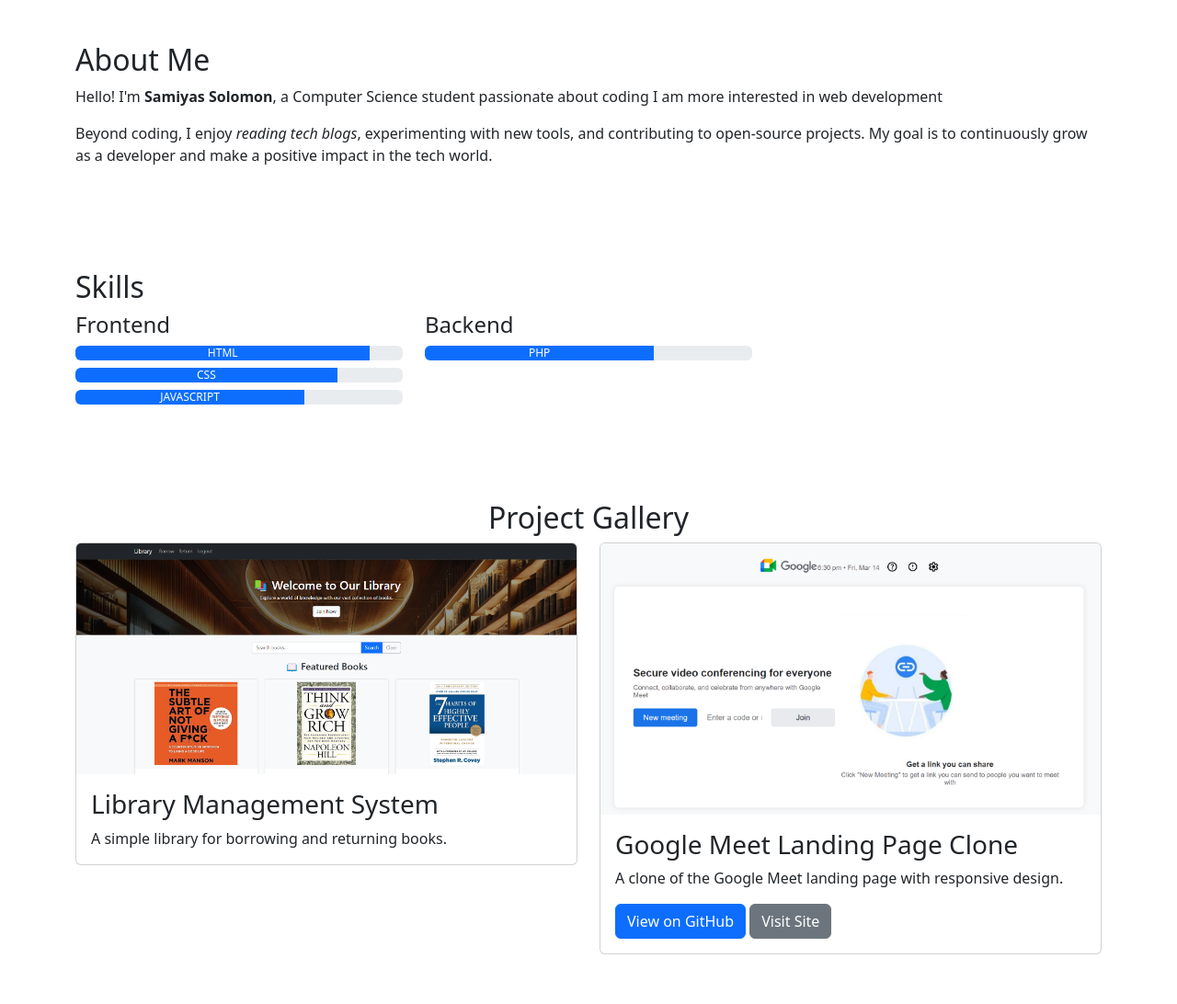
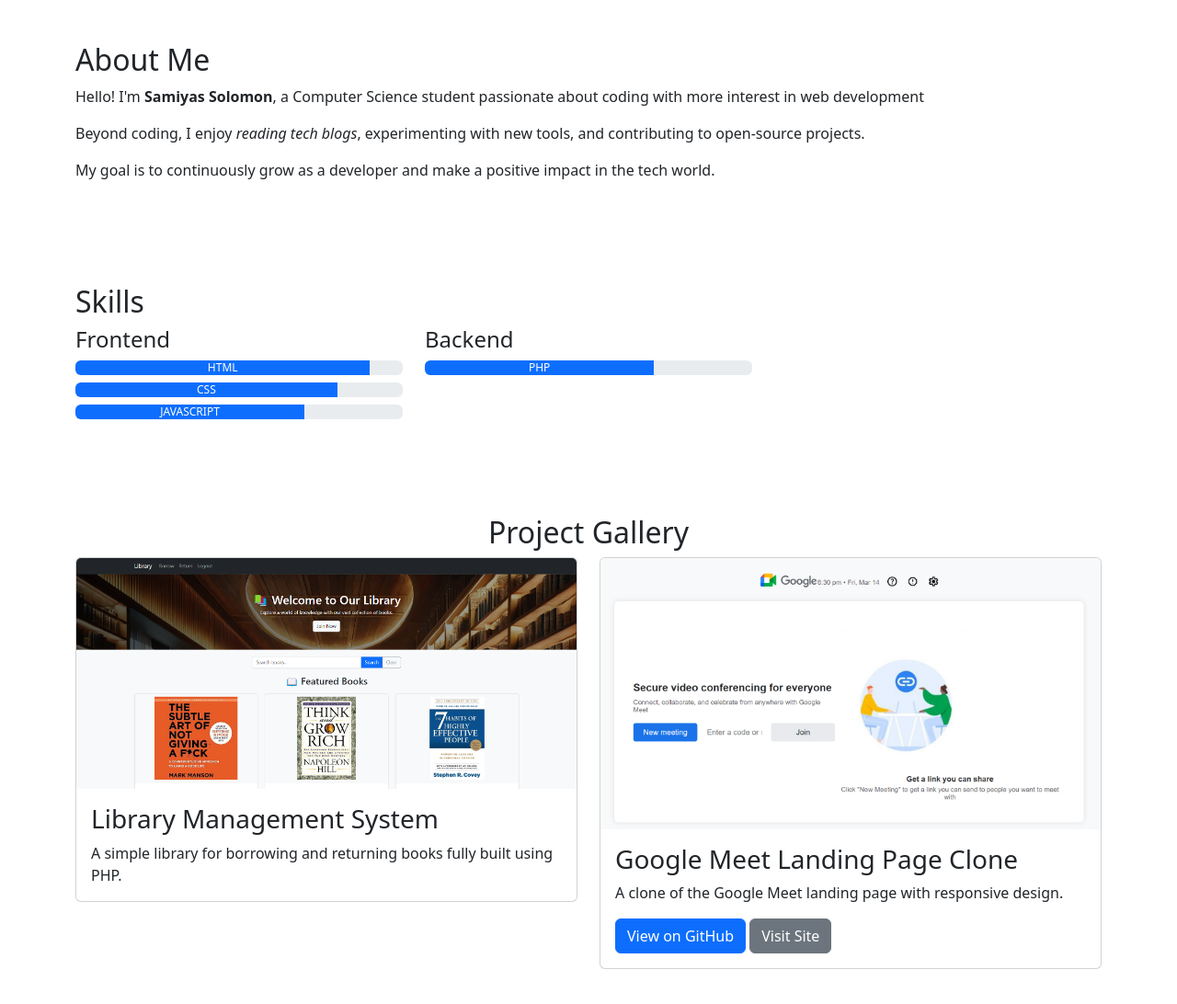
Before and after one commit to sami2995/personal-portfolio, a plain HTML site: page index.html in a window 1280 px wide. Shown: the part 500-1592 px from the top of the page at 92% size. Drawn offline with nearby package versions, Linux system fonts and the light colour scheme.

Commit message:
text updates

```diff
--- a/index.html
+++ b/index.html
@@ -38,9 +38,9 @@
 
   <section id="about" class="container py-5">
     <h2>About Me</h2>
-    <p>Hello! I'm <strong>Samiyas Solomon</strong>, a Computer Science student passionate about coding I am more interested in web development</p>
-    <p>Beyond coding, I enjoy <em>reading tech blogs</em>, experimenting with new tools, and contributing to open-source projects. My goal is to continuously grow as a developer and make a positive impact in the tech world.</p>
-
+    <p>Hello! I'm <strong>Samiyas Solomon</strong>, a Computer Science student passionate about coding with more interest in web development</p>
+    <p>Beyond coding, I enjoy <em>reading tech blogs</em>, experimenting with new tools, and contributing to open-source projects.</p>
+    <p> My goal is to continuously grow as a developer and make a positive impact in the tech world.</p>
   </section>
 
 
@@ -81,7 +81,7 @@
           <img src="image/library.png" class="card-img-top" alt="Library management system">
           <div class="card-body">
             <h3 class="card-title">Library Management System</h3>
-            <p class="card-text">A simple library for borrowing and returning books.</p>
+            <p class="card-text">A simple library for borrowing and returning books fully built using PHP.</p>
           </div>
         </div>
       </div>
```
